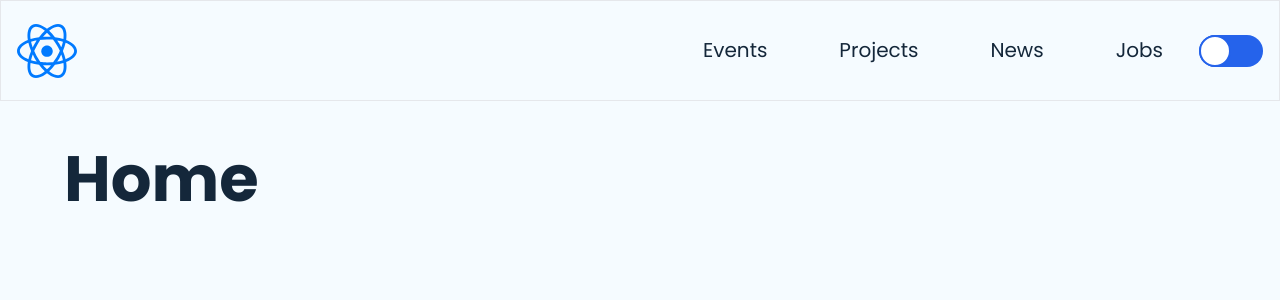
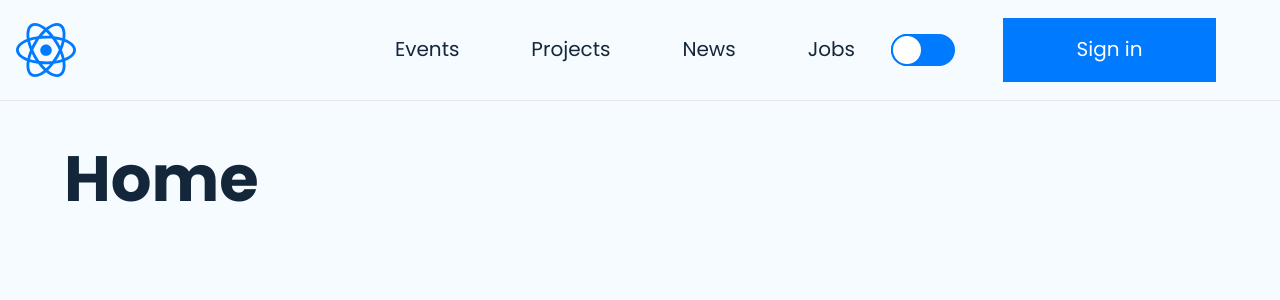
Before and after one commit to web-fountain/react-atx, a Next.js app: page / in a window 1280 px wide. Shown: the top 300 px of the page. Built offline with nearby package versions, Linux system fonts and the light colour scheme.

Commit message:
css variables added to tailwind confing file

```diff
--- a/src/app/layout.tsx
+++ b/src/app/layout.tsx
@@ -2,13 +2,13 @@ import Header from '@/components/UI/Header';
 import './globals.css';
 
 export default function RootLayout({
-  children,
+  children
 }: {
   children: React.ReactNode;
 }) {
   return (
     <html lang='en'>
-      <body>
+      <body className='bg-background-color text-text-primary'>
         <Header />
         <main className='pt-[101px]'>{children}</main>
       </body>
--- a/src/components/UI/BurgerBtn.tsx
+++ b/src/components/UI/BurgerBtn.tsx
@@ -9,21 +9,21 @@ export default function BurgerBtn({ show, setShow }: Props) {
   return (
     <button
       type='button'
-      className='flex h-8 w-8 flex-col justify-center border relative lg:hidden'
+      className='flex h-8 w-8 flex-col justify-center relative lg:hidden'
       onClick={() => setShow((prev) => !prev)}
     >
       <span
-        className={`bg-black absolute h-1 w-full transition-transform rounded-lg ${
+        className={`bg-text-primary absolute h-1 w-full transition-transform rounded-lg ${
           show ? 'rotate-45 translate-y-0' : 'rotate-0 -translate-y-2'
         }`}
       ></span>
       <span
-        className={`bg-black absolute h-1 w-full transition-transform ${
+        className={`bg-text-primary absolute h-1 w-full transition-transform ${
           show && 'scale-0'
         }`}
       ></span>
       <span
-        className={`bg-black absolute h-1 w-full transition-transform rounded-lg ${
+        className={`bg-text-primary absolute h-1 w-full transition-transform rounded-lg ${
           show ? '-rotate-45 translate-y-0' : 'rotate-0 translate-y-2'
         }`}
       ></span>
--- a/src/components/UI/Header.tsx
+++ b/src/components/UI/Header.tsx
@@ -2,11 +2,12 @@ import Link from 'next/link';
 import ThemeToggle from './ThemeToggle';
 import ReactSmallLogo from '../Icons/ReactSmallLogo';
 import Nav from './Nav';
+import SigninBtn from './SigninBtn';
 
 export default function Header() {
   return (
-    <header className='h-[101px] w-full fixed top-0 left-0'>
-      <div className='h-full w-full max-w-[1440px] mx-auto border flex items-center px-4'>
+    <header className='bg-background-color h-[101px] w-full fixed top-0 left-0 border-b'>
+      <div className='h-full w-full max-w-[1440px] mx-auto flex items-center px-4'>
         <div className='h-[60px] w-[60px] mr-auto'>
           <Link href='/'>
             <ReactSmallLogo />
@@ -14,6 +15,7 @@ export default function Header() {
         </div>
         <Nav />
         <ThemeToggle />
+        <SigninBtn />
       </div>
     </header>
   );
--- /dev/null
+++ b/src/components/UI/SigninBtn.tsx
@@ -0,0 +1,12 @@
+import Link from 'next/link';
+import React from 'react';
+
+export default function SigninBtn() {
+  return (
+    <Link href='/signin'>
+      <div className='bg-primary-color text-text-white w-[213px] h-16 hidden lg:flex flex-row items-center justify-center mx-12'>
+        <span className='text-xl'>Sign in</span>
+      </div>
+    </Link>
+  );
+}
--- a/src/components/UI/ThemeToggle.tsx
+++ b/src/components/UI/ThemeToggle.tsx
@@ -33,11 +33,11 @@ export default function ThemeToggle() {
   return (
     <button
       type='button'
-      className='hidden lg:block h-8 w-16 rounded-2xl bg-blue-600 relative'
+      className='hidden lg:block h-8 w-16 rounded-2xl bg-primary-color relative'
       onClick={handleTheme}
     >
       <span
-        className={`bg-white h-8 w-8 block border-2 border-blue-600 rounded-2xl absolute top-0 left-0 transition-transform ${
+        className={`bg-white h-8 w-8 block border-2 border-primary-color rounded-2xl absolute top-0 left-0 transition-transform ${
           theme === 'dark' ? 'translate-x-8' : 'translate-x-0'
         }`}
       ></span>
--- a/tailwind.config.js
+++ b/tailwind.config.js
@@ -6,46 +6,44 @@ module.exports = {
     './components/**/*.{js,ts,jsx,tsx,mdx}',
 
     // Or if using `src` directory:
-    './src/**/*.{js,ts,jsx,tsx,mdx}',
+    './src/**/*.{js,ts,jsx,tsx,mdx}'
   ],
   darkMode: 'class',
   theme: {
     extend: {
       colors: {
-        primary: {
-          light: '#007AFF',
-          dark: '#2658cb',
-        },
-      },
-      backgroundColor: {
-        primary: {
-          light: '#F5FBFF',
-          dark: '#0F0F0F',
-        },
-      },
-      textColor: {
-        skin: {
-          base: 'var(--text-primary)',
-        },
+        'primary-color': 'var(--primary-color)',
+        'secondary-color': 'var(--secondary-color)',
+        'background-color': 'var(--background-color)',
+        'text-primary': 'var(--text-primary)',
+        'text-secondary': 'var(--text-secondary)',
+        'text-success': 'var(--text-success)',
+        'text-danger': 'var(--text-danger)',
+        'text-warning': 'var(--text-warning)',
+        'text-info': 'var(--text-info)',
+        'text-light': 'var(--text-light)',
+        'text-dark': 'var(--text-dark)',
+        'text-muted': 'var(--text-muted',
+        'text-white': 'var(--text-white)'
       },
       backgroundImage: {
         'header-gradient': {
           light: {
             'linear-gradient':
-              '(0deg, rgba(245,251,255,0.1) 0%, rgb(255, 255, 255) 100%)',
+              '(0deg, rgba(245,251,255,0.1) 0%, rgb(255, 255, 255) 100%)'
           },
-          dark: '',
-        },
+          dark: ''
+        }
       },
       screens: {
         mobile: '375px',
         tablet: '960px',
-        desktop: '1248px',
+        desktop: '1248px'
       },
       fontFamily: {
-        poppins: ['Poppins, sans-serif'],
-      },
-    },
+        poppins: ['Poppins, sans-serif']
+      }
+    }
   },
-  plugins: [],
+  plugins: []
 };
```
